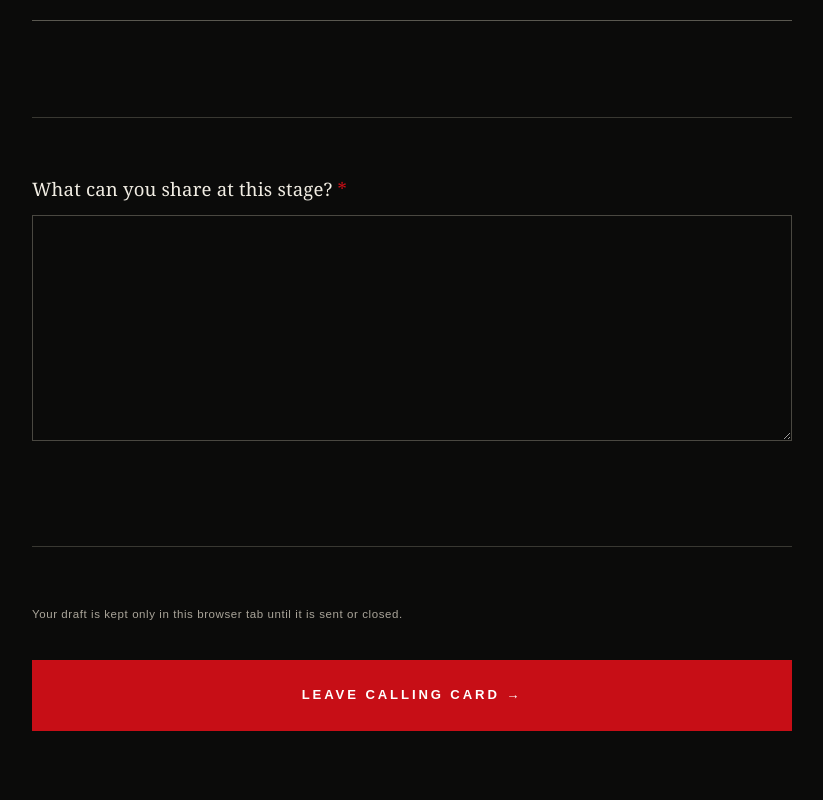
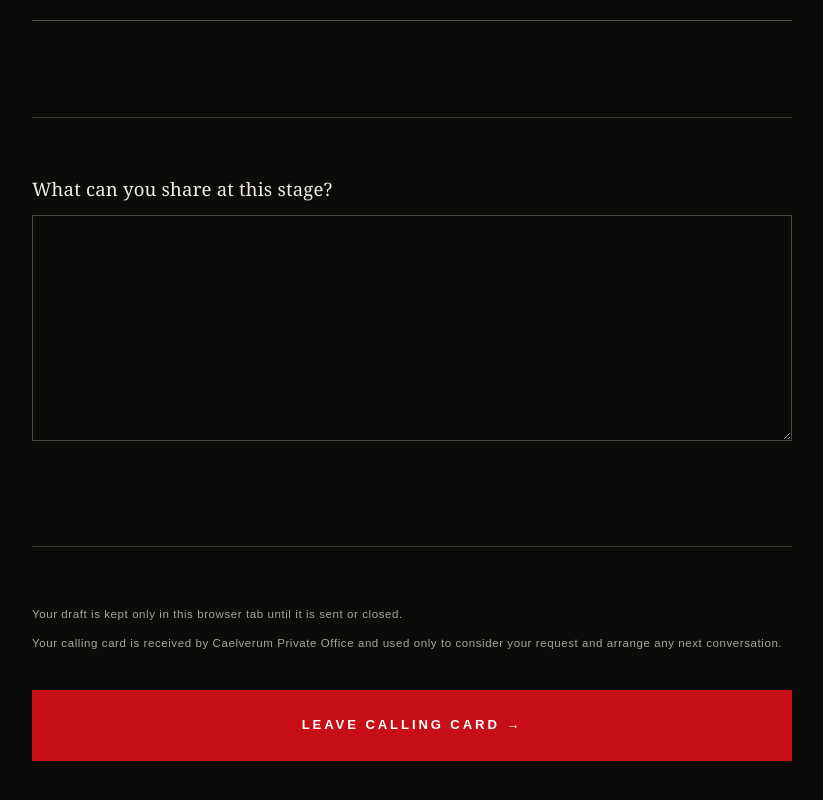
Before and after one commit to soozhiel/doubledumplings, a Next.js app: page / in a window 1280 px wide. Shown: the part 3786-4586 px from the top of the page, without its empty margins (228-1051 px from the left). Built offline with nearby package versions, Linux system fonts and the light colour scheme; no server answers.

Commit message:
Make calling card note optional

```diff
--- a/app/api/private-brief/route.ts
+++ b/app/api/private-brief/route.ts
@@ -3,11 +3,12 @@ import { z } from "zod";
 
 const stripControls = (value: string) => value.replace(/[\u0000-\u0008\u000B\u000C\u000E-\u001F\u007F]/g, "").trim();
 const text = (max = 8000) => z.string().transform(stripControls).pipe(z.string().min(1).max(max));
+const optionalText = (max = 8000) => z.string().transform(stripControls).pipe(z.string().max(max));
 const callingCardSchema = z.object({
   website: z.string().max(0).optional(),
   name: text(300),
   bestCity: text(500),
-  whatCanYouShare: text(),
+  whatCanYouShare: optionalText(),
   email: z.string().transform(stripControls).pipe(z.string().email().max(320)),
 }).strict();
 
--- a/app/page.tsx
+++ b/app/page.tsx
@@ -123,14 +123,15 @@ export default function Home() {
       </section>
 
       <section className="form-section calling-card-section">
-        <Field label="What can you share at this stage?" name="whatCanYouShare" required>
-          <textarea name="whatCanYouShare" rows={7} required />
+        <Field label="What can you share at this stage?" name="whatCanYouShare">
+          <textarea name="whatCanYouShare" rows={7} />
         </Field>
         <label className="honeypot" aria-hidden="true">Website<input name="website" tabIndex={-1} autoComplete="off" /></label>
       </section>
 
       <div className="send">
         <p>Your draft is kept only in this browser tab until it is sent or closed.</p>
+        <p>Your calling card is received by Caelverum Private Office and used only to consider your request and arrange any next conversation.</p>
         <button type="submit" disabled={pending}>{pending ? "SENDING…" : "LEAVE CALLING CARD →"}</button>
         {error && <p className="error" role="alert">{error}</p>}
       </div>
```
